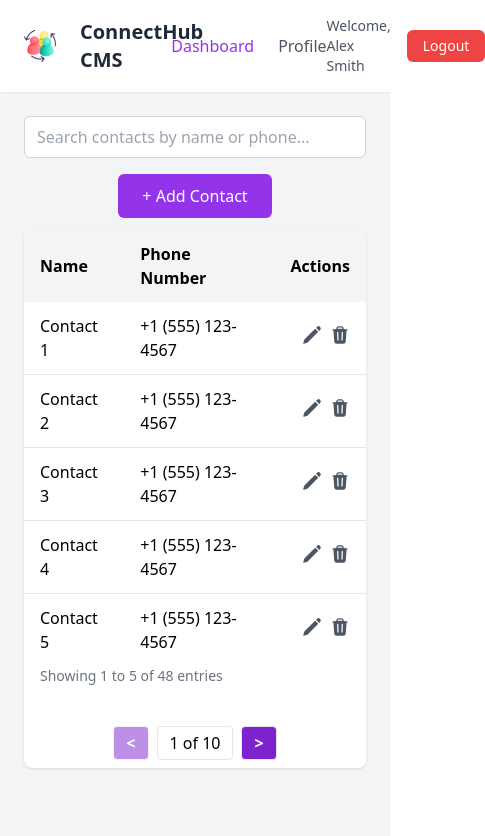
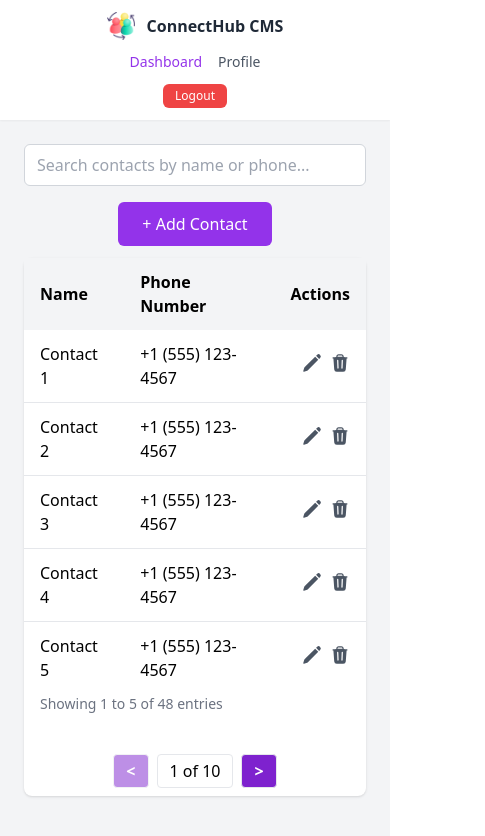
Before and after one commit to muhammadanascode/contact-management-frontend, a React (Create React App) app: page / in a window 390 px wide. Shown: the top 836 px of the page, 485 px wide, since content can reach past the window. Built offline with nearby package versions, Linux system fonts and the light colour scheme.

Commit message:
style: style fixes for small screens

```diff
--- a/src/components/Navbar.js
+++ b/src/components/Navbar.js
@@ -7,23 +7,21 @@ const Navbar = () => {
             : "text-gray-600 hover:text-purple-600";
 
     return (
-        <nav className="bg-white shadow-sm px-6 py-4 flex justify-between items-center">
+        <nav className="bg-white shadow-sm px-4 sm:px-6 py-3 sm:py-4 flex flex-col sm:flex-row justify-between items-center gap-3 sm:gap-0">
             {/* Logo / App Name */}
-            <div className="flex items-center gap-6 ">
+            <div className="flex items-center gap-3 sm:gap-6">
                 <img
                     src="social-media.png"
-                    className="h-8 w-8 sm:h-10 sm:w-10 object-contain"
+                    className="h-7 w-7 sm:h-10 sm:w-10 object-contain"
                     alt="Logo"
-
                 />
-                <h1 className="text-xl font-bold text-gray-800">
+                <h1 className="text-base sm:text-xl font-bold text-gray-800">
                     ConnectHub CMS
                 </h1>
             </div>
 
             {/* Navigation Links */}
-            <div className="flex items-center gap-6">
-
+            <div className="flex items-center gap-4 sm:gap-6 text-sm sm:text-base">
                 <NavLink to="/" className={linkClass}>
                     Dashboard
                 </NavLink>
@@ -34,12 +32,12 @@ const Navbar = () => {
             </div>
 
             {/* User Actions */}
-            <div className="flex items-center gap-4">
-                <span className="text-sm text-gray-600">
+            <div className="flex items-center gap-2 sm:gap-4">
+                <span className="hidden sm:inline text-xs sm:text-sm text-gray-600">
                     Welcome, Alex Smith
                 </span>
 
-                <button className="bg-red-500 text-white px-4 py-1.5 rounded-md text-sm">
+                <button className="bg-red-500 text-white px-3 sm:px-4 py-1 sm:py-1.5 rounded-md text-xs sm:text-sm hover:bg-red-600 transition">
                     Logout
                 </button>
             </div>
```
